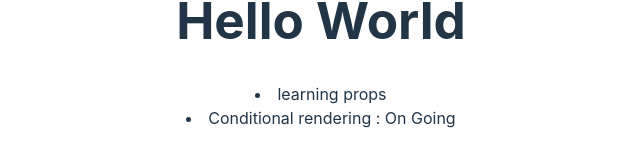
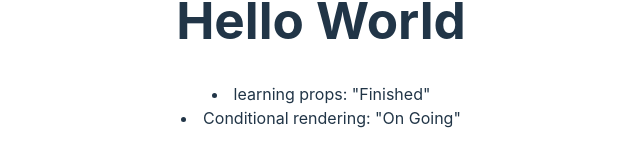
Before and after one commit to AskatAsh/React-JS-Practice, a React (Vite) app in the folder first-react/: page / in a window 1280 px wide. Shown: the part 356-522 px from the top of the page, without its empty margins (319-959 px from the left). Built offline with nearby package versions, Linux system fonts and the light colour scheme.

Commit message:
used variable to store conditional rendering

```diff
--- a/first-react/src/Todo.jsx
+++ b/first-react/src/Todo.jsx
@@ -14,6 +14,13 @@
 // export default function Todo({task, isDone}){
 //     return <li>{task} {isDone && ": Done"}</li>
 // }
+// export default function Todo({task, isDone}){
+//     return <li>{task} {isDone || ": On Going"}</li>
+// }
+
 export default function Todo({task, isDone}){
-    return <li>{task} {isDone || ": On Going"}</li>
+    let list;
+    if(isDone) list = <li>{task}: "Finished"</li>
+    else list = <li>{task}: "On Going"</li>
+    return list;
 }
```
